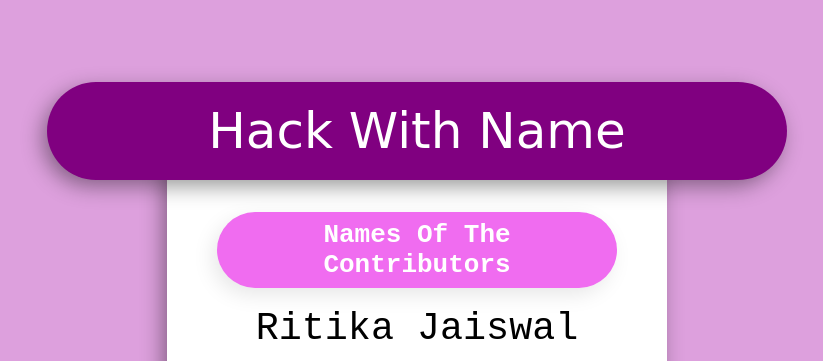
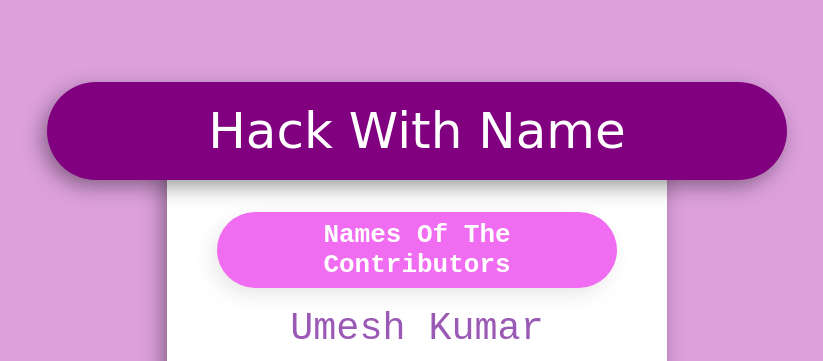
Before and after one commit to kriyptor/HackWithName, a plain HTML site: page 18-Ritika/index.html in a window 1280 px wide. Shown: the top 361 px of the page, without its empty margins (223-1046 px from the left). Drawn offline with Linux system fonts and the light colour scheme.

Commit message:
Update index.html

```diff
--- a/18-Ritika/index.html
+++ b/18-Ritika/index.html
@@ -12,10 +12,8 @@
 <div class="container box">
     <section class="head">Names Of The Contributors</section>
 
-    <!-- Just Copy the above tag ,👇 edit the values of the tag as given below 👇 and paste it down below-->
-    <!-- <div class="container name"><a href="👉 Your Github URL 👈" style="color: 👉 Choose any color; 👈 font-family: 👉 Choose any font family; 👈">👉 Your Name 👈</a></div> -->
-    <!--❗❗Delete this comment and Paste your tag here, make sure you have removed the hand emoji from the tag before saving the file.❗❗-->
-    <div class="container name"><a href="https://github.com/18-Ritika" style="color: black; font-family: 'Courier New', Courier, monospace;">Ritika Jaiswal</a></div>
+
+    <div class="container name"><a href="https://github.com/Umesh6361" style="color:#9B59B6; font-family: 'Courier New', Courier, monospace;">Umesh Kumar</a></div>
 
     <div class="github-icon">
         <a href="https://github.com/18-Ritika">
```
